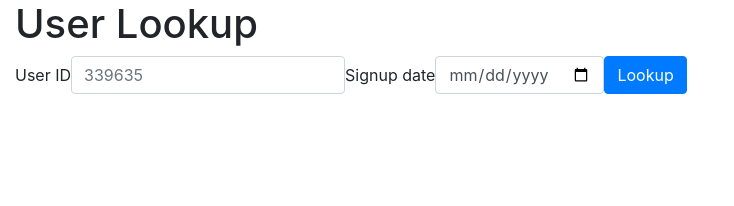
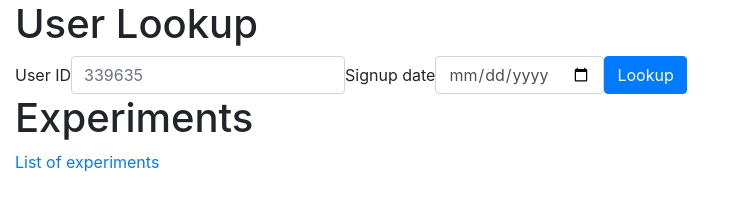
Before and after one commit to prophile/needle-prototype, a plain HTML site: page needle/static/index.html in a window 1280 px wide. Shown: the whole page, without its empty margins (0-734 px from the left). Drawn offline with nearby package versions, Linux system fonts and the light colour scheme.

Commit message:
Link to the experiment results endpoint

```diff
--- a/needle/static/index.html
+++ b/needle/static/index.html
@@ -26,6 +26,16 @@
           </form>
         </div>
       </div>
+      <div class="row">
+        <div class="col-md-12">
+          <h1>Experiments</h1>
+        </div>
+      </div>
+      <div class="row">
+        <div class="col-md-12">
+          <p><a id="experiments-list" href="experiments">List of experiments</a></p>
+        </div>
+      </div>
     </div>
   </body>
 </html>
```
